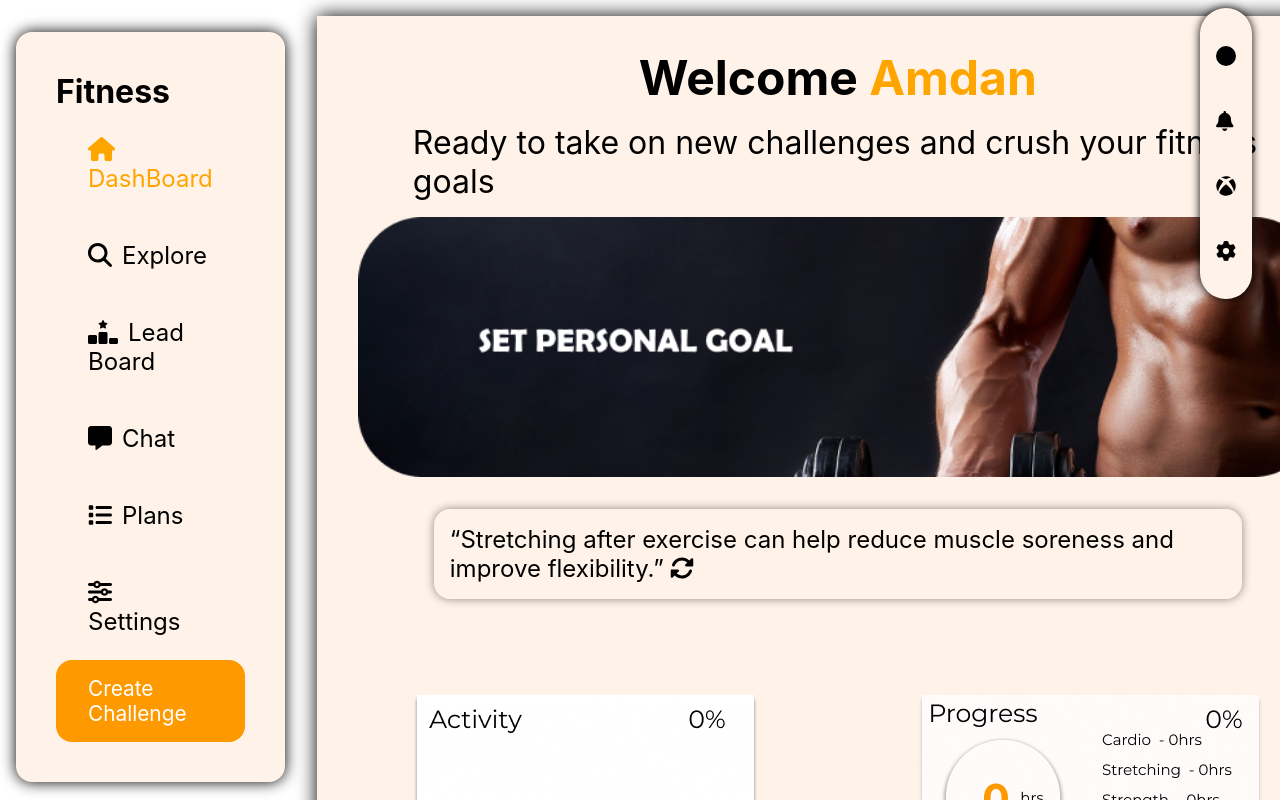
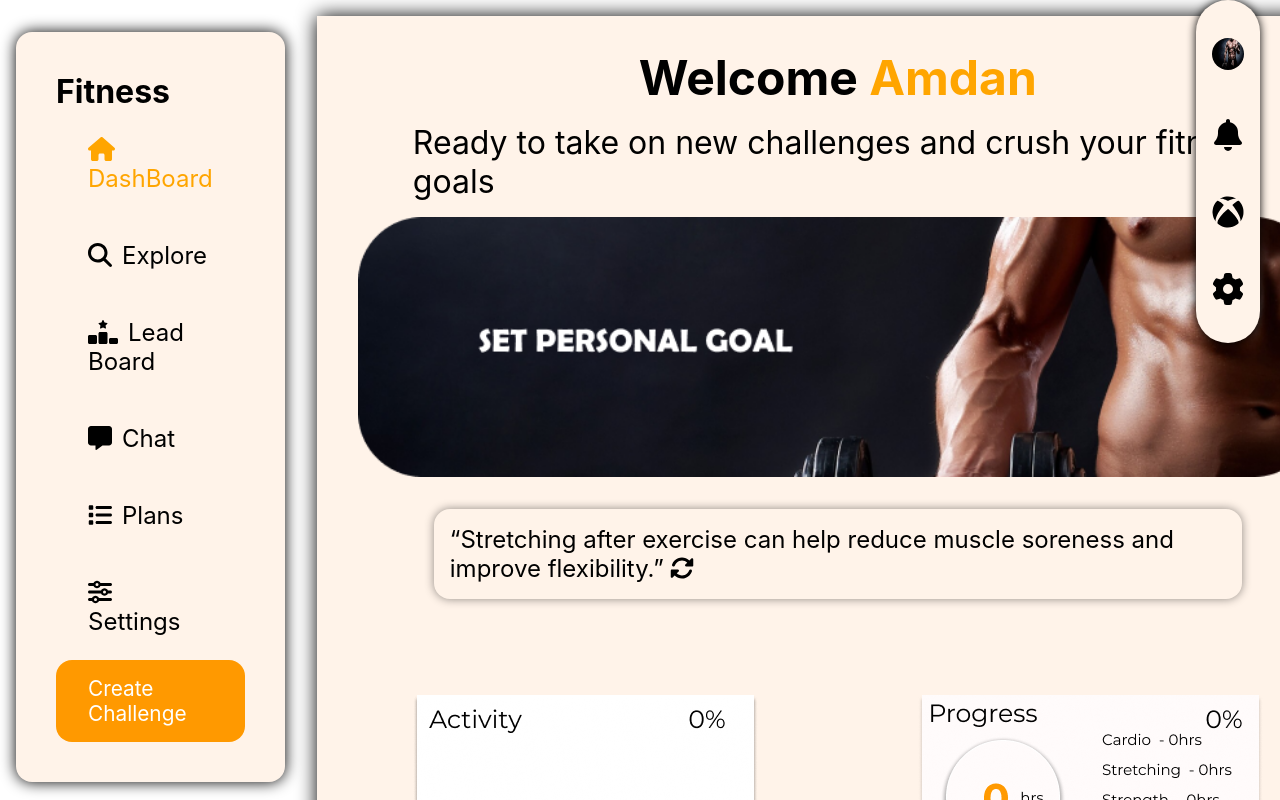
Before and after one commit to MohamedFazil89/AI-Fitness-Tracker, a React (Create React App) app: page /dashboard in a window 1280 px wide. Shown: the top 800 px of the page. Built offline with nearby package versions, Linux system fonts and the light colour scheme.

Commit message:
Animation fix

```diff
--- a/src/Pages/Plans.js
+++ b/src/Pages/Plans.js
@@ -1,4 +1,4 @@
-import React, { useState } from 'react';
+import React, { useState, useRef, useEffect } from 'react';
 import DashboardNav from '../components/DashBoardNav';
 import SettingNav from '../components/SettingNav';
 import exercisePlans from "../components/ExeriscsList";
@@ -10,7 +10,16 @@ import { faX } from "@fortawesome/free-solid-svg-icons";
 function Plans() {
   const [selectedDay, setSelectedDay] = useState(null);
   const [selectedLevel, setSelectedLevel] = useState('beginner');
+  const [openHeight, setOpenHeight] = useState('0px');
+  const detailsRef = useRef(null);
 
+  useEffect(() => {
+    if (selectedDay) {
+      setOpenHeight(`${detailsRef.current.scrollHeight}px`);
+    } else {
+      setOpenHeight('0px');
+    }
+  }, [selectedDay]);
 
   const handleDayClick = (day) => {
     setSelectedDay(selectedDay === day ? null : day); // Toggle dropdown
@@ -39,10 +48,13 @@ function Plans() {
               onClick={() => handleDayClick(day)}
             >
               {day}
-              {selectedDay === day && (
-                <div className='Exercise-Details'>
+              <div
+                className={`Exercise-Details ${selectedDay === day ? 'open' : ''}`}
+                ref={detailsRef}
+                style={{ height: openHeight }}
+              >
                 <span className='Close-Icon' onClick={() => setSelectedDay(null)}>
-                    <FontAwesomeIcon icon={faX} />
+                  {/* <FontAwesomeIcon icon={faX} /> */}
                 </span>
                 <ul>
                   {getExerciseDetails().map((exercise, index) => (
@@ -50,7 +62,6 @@ function Plans() {
                   ))}
                 </ul>
               </div>
-              )}
             </li>
           ))}
         </nav>
--- a/src/components/DashBoardNav.js
+++ b/src/components/DashBoardNav.js
@@ -43,7 +43,7 @@ function DashboardNav(props) {
           </span>
           Chat
         </li>
-        <li style={{ color: props.Pcolor }} onClick={() => navigate("/Plans")}>
+        <li style={{ color: props.Pcolor }} onClick={() => navigate("/Plan")}>
           <span style={{ marginRight: 10 }}>
             <FontAwesomeIcon icon={faList} />
           </span>
--- a/src/components/SettingNav.js
+++ b/src/components/SettingNav.js
@@ -4,6 +4,7 @@ import "./Styles/SettingNav.css";
 import { FontAwesomeIcon } from "@fortawesome/react-fontawesome";
 import { faBell, faCircle, faGear} from "@fortawesome/free-solid-svg-icons";
 import { faXbox } from '@fortawesome/free-brands-svg-icons';
+import Abs from "./assets/abs.jpeg";
 
 
 
@@ -11,10 +12,12 @@ import { faXbox } from '@fortawesome/free-brands-svg-icons';
 export default function SettingNav() {
   return (
     <div className='Nav-Setting-container'>
-            <li><FontAwesomeIcon icon={faCircle} size='lg'  /></li>
-            <li><FontAwesomeIcon icon={faBell} size='lg' /></li>
-            <li><FontAwesomeIcon icon={faXbox}  size='lg'/></li>
-            <li><FontAwesomeIcon icon={faGear} size='lg'/></li>
+            <li>
+              <img src={Abs} alt='Abs' className='Avatar' />
+            </li>
+            <li><FontAwesomeIcon icon={faBell} size='lg' className='icons' /></li>
+            <li><FontAwesomeIcon icon={faXbox}  size='lg' className='icons'/></li>
+            <li><FontAwesomeIcon icon={faGear} size='lg' className='icons'/></li>
 
     </div>
   )
--- a/src/components/Styles/Plans.css
+++ b/src/components/Styles/Plans.css
@@ -82,8 +82,32 @@
     display: flex;
     flex-direction: column;
     justify-content: flex-start;
+    transition: .6s;
+}
 
-}
+.Exercise-Details {
+    overflow: hidden;
+    height: 0;
+    opacity: 0;
+    transition: height 0.5s ease-out, opacity 0.5s ease-out;
+  }
+
+  .Exercise-Details.open {
+    height: auto;
+    opacity: 1;
+    transition: height 0.5s ease-in, opacity 0.5s ease-in;
+  }
+
+  .Close-Icon {
+    cursor: pointer;
+    font-size: 1.5rem;
+    color: gray;
+  }
+
+  .Close-Icon:hover {
+    color: black;
+  }
+
 
 
 
--- a/src/components/Styles/SettingNav.css
+++ b/src/components/Styles/SettingNav.css
@@ -3,7 +3,7 @@
     flex-direction: column;
     position: absolute;
     right: 20px;
-    margin: .5rem;
+    /* margin: .5rem; */
     background-color: #FFF3E9;
     padding: 1rem;
     border-radius: 5rem;
@@ -15,3 +15,15 @@
     list-style-type: none;
     margin: 1.4rem 0;
 }
+
+.Avatar{
+    width: 2rem;
+    height: 2rem;
+    border-radius: 50%;
+}
+
+.icons{
+    width: 2rem;
+    height: 2rem;
+    /* color: orange; */
+}
```
Lines whose indentation alone changed are shown as unchanged.
